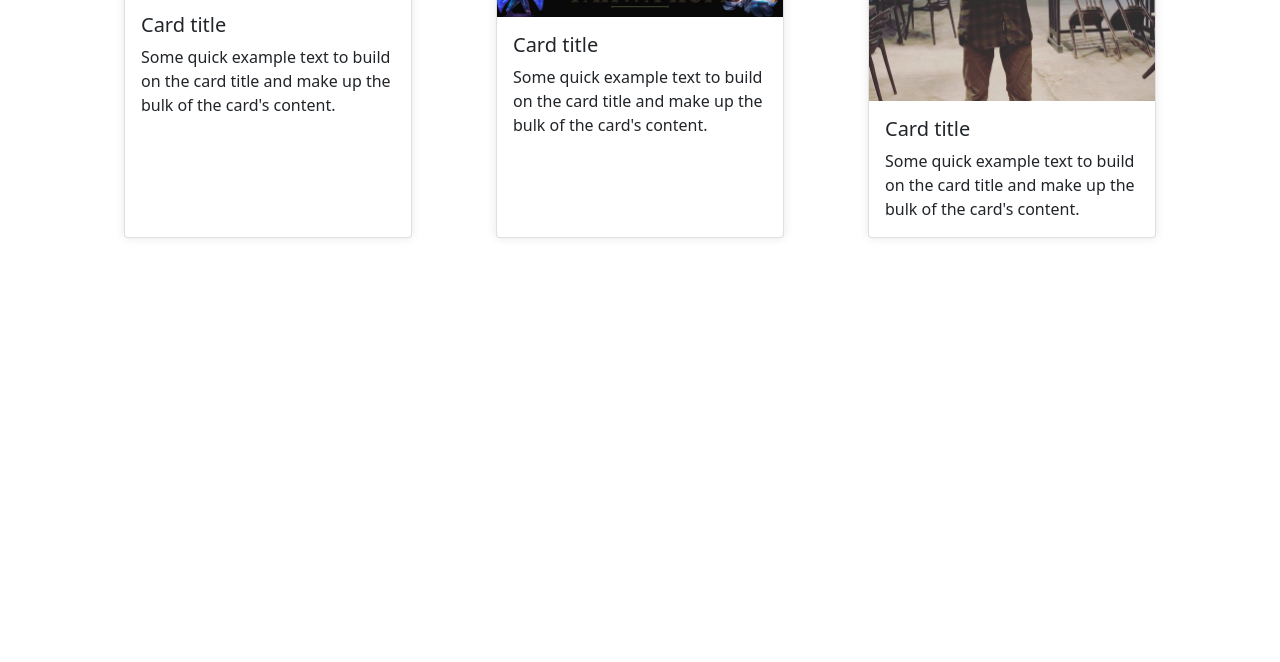
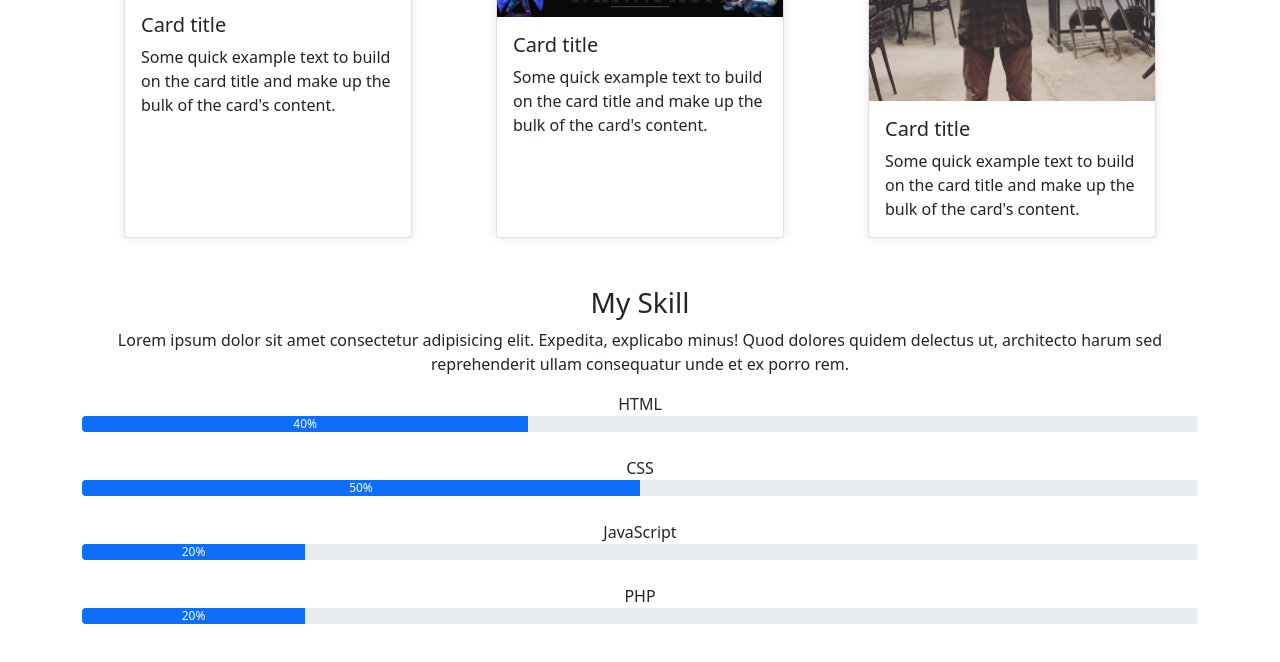
Before and after one commit to FauzanAzima26/Portofolio-Responsive, a plain HTML site: page index.html in a window 1280 px wide. Shown: the part 860-1522 px from the top of the page. Drawn offline with nearby package versions, Linux system fonts and the light colour scheme.

Commit message:
Update index.html

```diff
--- a/index.html
+++ b/index.html
@@ -115,60 +115,27 @@
       </div>
     </div>
 
-    <!-- <div class="container py-5">
-      <div class="row">
-        <div class="col-lg-4 col-md-6 mb-4">
-          <div class="card h-auto">
-            <img src="2-1.jpg" class="card-img-top" alt="Certificate 1" />
-          </div>
-        </div>
-        <div class="col-lg-4 col-md-6 mb-4">
-          <div class="card h-auto">
-            <img
-              src="IMG-20220205-WA0010.jpg"
-              class="card-img-top"
-              alt="Certificate 2"
-            />
-          </div>
-        </div>
-        <div class="col-lg-4 col-md-6 mb-4">
-          <div class="card h-100">
-            <img
-              src="IMG_20230321_020056_721.jpg"
-              class="card-img-top"
-              alt="Certificate 3"
-            />
-          </div>
-        </div>
+    <!-- progress -->
+     <div class="container mt-5 text-center">
+      <h3>My Skill</h3>
+      <p>Lorem ipsum dolor sit amet consectetur adipisicing elit. Expedita, explicabo minus! Quod dolores quidem delectus ut, architecto harum sed reprehenderit ullam consequatur unde et ex porro rem.</p>
+      <label for="">HTML</label>
+      <div class="progress">
+        <div class="progress-bar" role="progressbar" style="width: 40%;" aria-valuenow="25" aria-valuemin="0" aria-valuemax="100">40%</div>
+      </div><br>
+      <label for="">CSS</label>
+      <div class="progress">
+        <div class="progress-bar" role="progressbar" style="width: 50%;" aria-valuenow="25" aria-valuemin="0" aria-valuemax="100">50%</div>
+      </div><br>
+      <label for="">JavaScript</label>
+      <div class="progress">
+        <div class="progress-bar" role="progressbar" style="width: 20%;" aria-valuenow="25" aria-valuemin="0" aria-valuemax="100">20%</div>
+      </div><br>
+      <label for="">PHP</label>
+      <div class="progress">
+        <div class="progress-bar" role="progressbar" style="width: 20%;" aria-valuenow="25" aria-valuemin="0" aria-valuemax="100">20%</div>
       </div>
-    </div> -->
-
-    <!-- <div class="sertifikat">
-      <div class="e-sertif">
-        <div class="sertif">
-          <img class="ML" src="2-1.jpg" />
-        </div>
-        <div class="sertif">
-          <img class="ML" src="IMG-20220205-WA0010.jpg" />
-        </div>
-        <p>
-          Lorem ipsum dolor, sit amet consectetur adipisicing elit. Laborum
-          dolore maxime asperiores iste aut eveniet tenetur obcaecati dolorem
-          impedit inventore quo facere ex nam eaque odit quam, a reiciendis eius
-          quisquam laboriosam quae quidem dicta animi ad! Dolorem ullam rerum
-          quam voluptate mollitia, sed, quis obcaecati repellendus dolorum porro
-          ipsam dignissimos quos corrupti vero laudantium numquam. Illo,
-          reprehenderit neque. Placeat alias exercitationem iste molestiae non
-          officia maiores vero iure ratione maxime, voluptates odio error fuga
-          totam id expedita provident illo fugit, ex omnis aut. Natus
-          praesentium esse ducimus beatae earum veniam commodi repudiandae
-          magnam! Magni adipisci commodi velit in aperiam.
-        </p>
-      </div>
-      <div class="sertif-3">
-        <img class="ML" src="IMG_20230321_020056_721.jpg" />
-      </div>
-    </div> -->
+     </div>
 
     <!-- <div class="share">
       <p>Check out my:</p>
```
